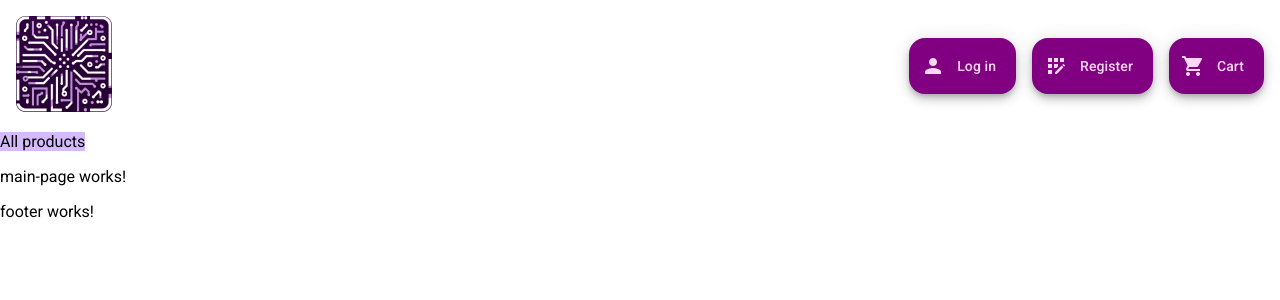
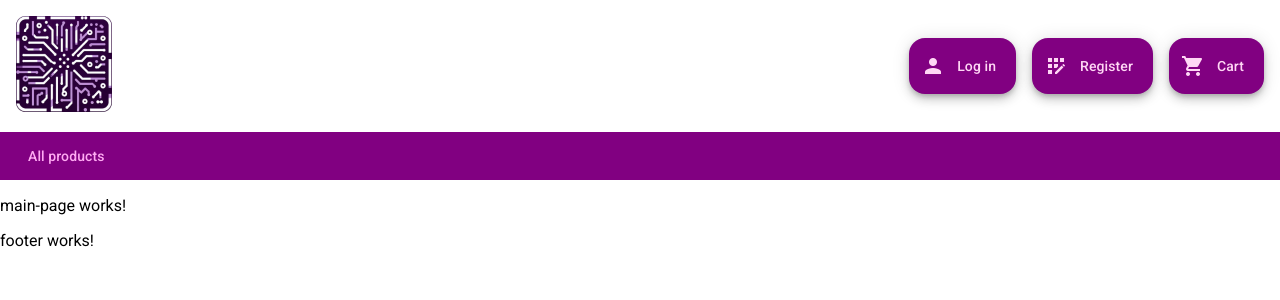
Before and after one commit to aperebaskine/ypc-spa, an Angular app: page / in a window 1280 px wide. Shown: the top 300 px of the page. Built offline with nearby package versions, Linux system fonts and the light colour scheme.

Commit message:
Initial implementation for navbar

```diff
--- a/src/app/components/navbar/navbar.component.css
+++ b/src/app/components/navbar/navbar.component.css
@@ -1,5 +1,19 @@
+
 :host {
     width: 100%;
-    height: 4em;
-    background-color: var(--mat-sys-tertiary);
+    height: 3em;
+    background-color: var(--mat-sys-primary-container);
+
+    display: flex;
+    align-items: center;
 }
+
+:host > a {
+    padding: 1em 2em;
+}
+
+/* TODO: Use a proper selector */
+:host * {
+    color: var(--mat-sys-on-primary-container);
+
+}
--- a/src/app/components/navbar/navbar.component.html
+++ b/src/app/components/navbar/navbar.component.html
@@ -1 +1 @@
-<a routerLink="/product-search">All products</a>
+<a mat-button routerLink="/product-search">All products</a>
```
Also changed, not shown: src/app/components/navbar/navbar.component.ts (+6 -1 lines).
